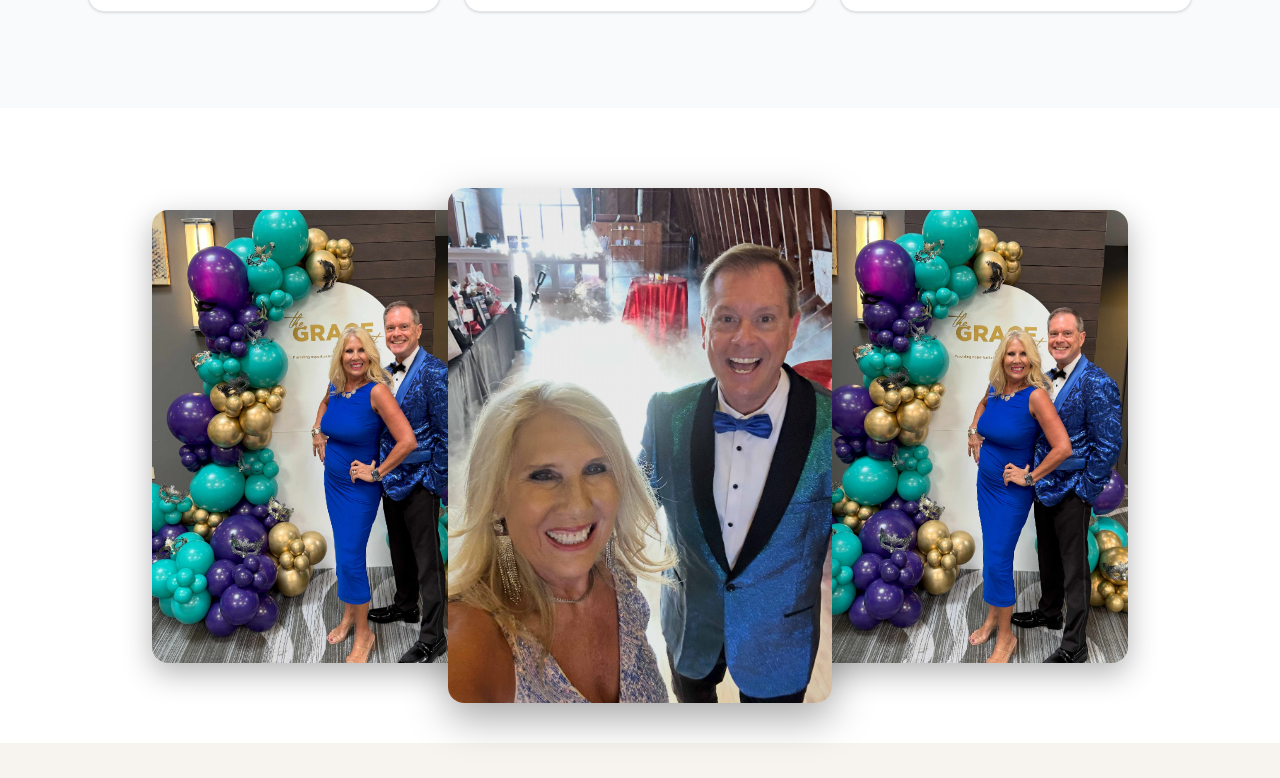
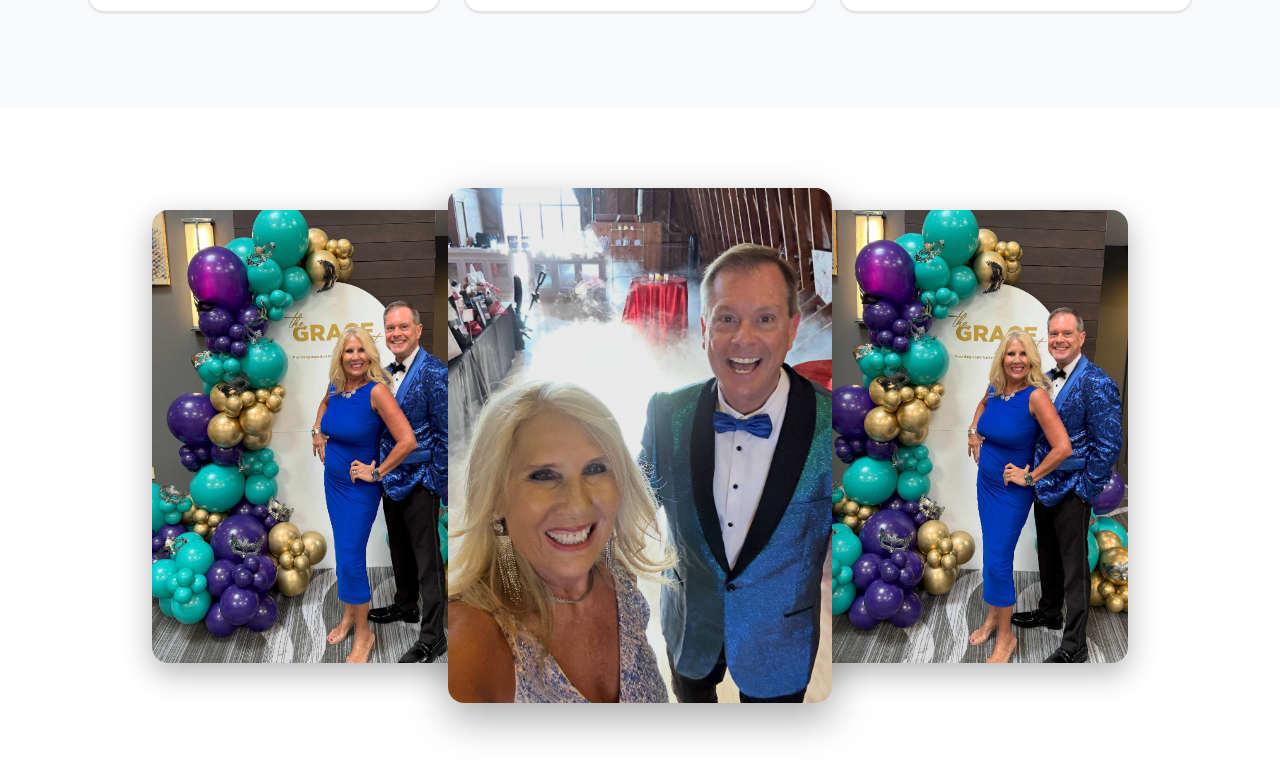
Before and after one commit to clembrands/impact-auctions, a Next.js app: page / in a window 1280 px wide. Shown: the part 1482-2260 px from the top of the page. Built offline with nearby package versions, Linux system fonts and the light colour scheme.

Commit message:
fix: balance padding in masonry photo gallery section
Adjust bottom padding to match top spacing for visual balance.

```diff
--- a/src/app/page.tsx
+++ b/src/app/page.tsx
@@ -241,7 +241,7 @@ export default function Home() {
 
       {/* Photo Gallery — staggered masonry-style */}
       <section
-        className="w-full py-20 px-6 bg-white"
+        className="w-full pt-20 pb-32 px-6 bg-white"
         data-testid="section-photo-gallery"
       >
         <div className="flex flex-col items-center gap-8 md:flex-row md:items-end md:justify-center md:gap-0">
```
